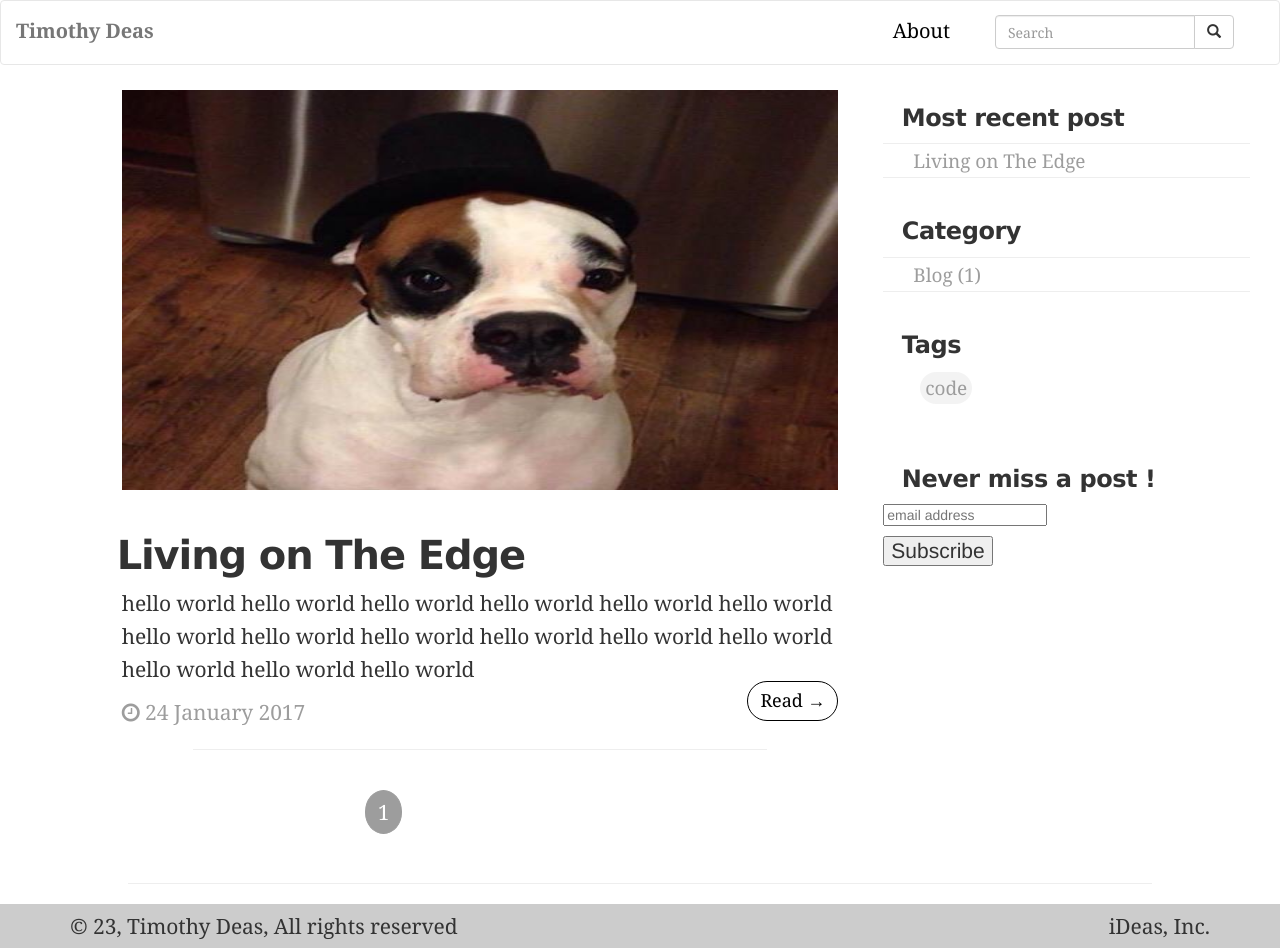
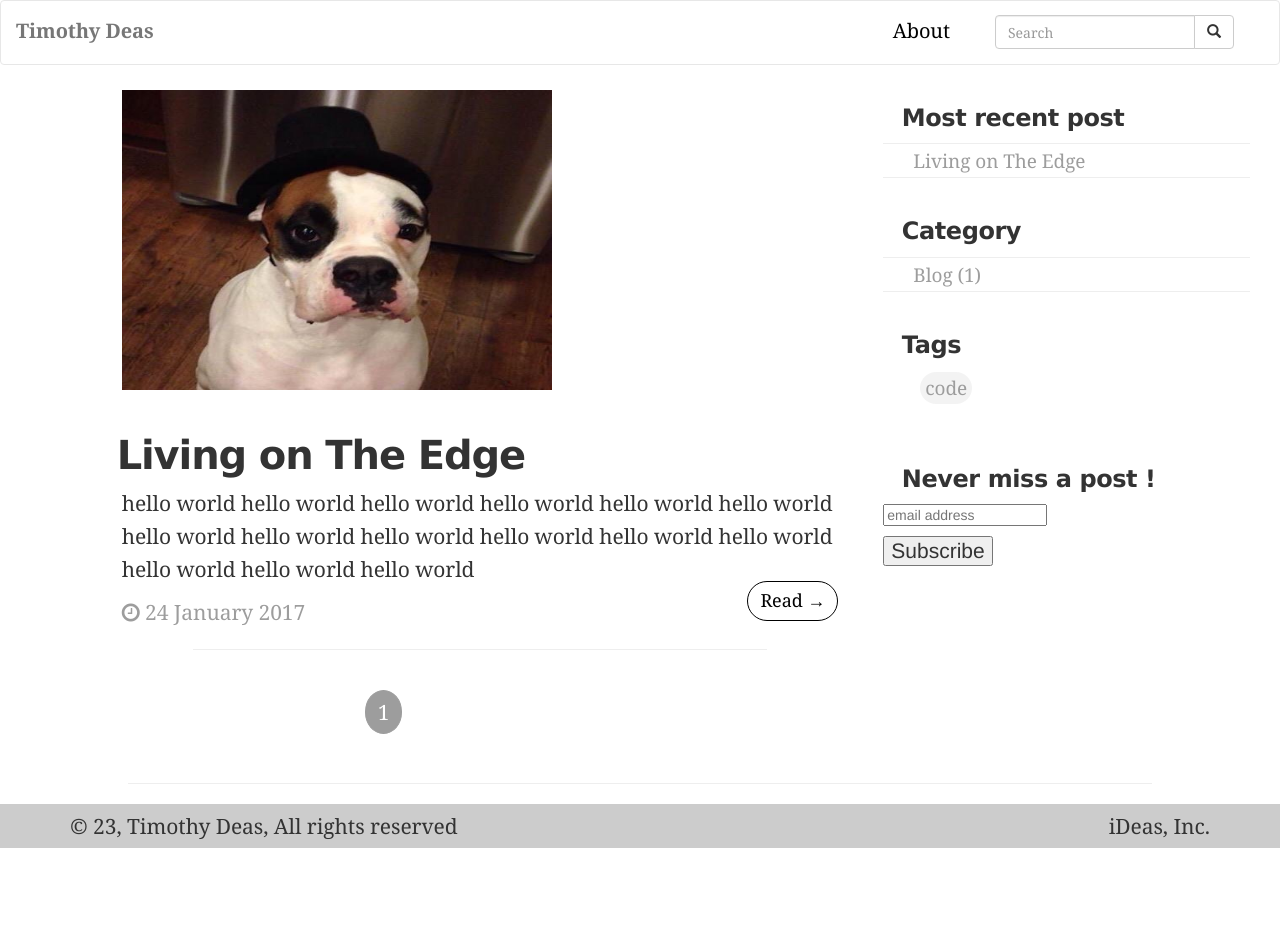
Before and after one commit to thEnchanter/thenchanter.github.io, a Jekyll site: the page built from index.html, in a window 1280 px wide and 948 px high. Built offline with Jekyll 4.4.1, drawn with Linux system fonts in a browser that asks for light colours; the list of posts is cut into pages by our own code; comment, search, counter and statistics services are not loaded.

Commit message:
Update custom.css

```diff
--- a/css/custom.css
+++ b/css/custom.css
@@ -130,11 +130,11 @@ h2 {
 }
 
 .img-main {
-    height: 400px;
+    height: 300px;
 }
 
 img {
-    width: 100%;
+    width: 60%;
     margin-top: 25px;
     margin-bottom: 25px;
 }
```
